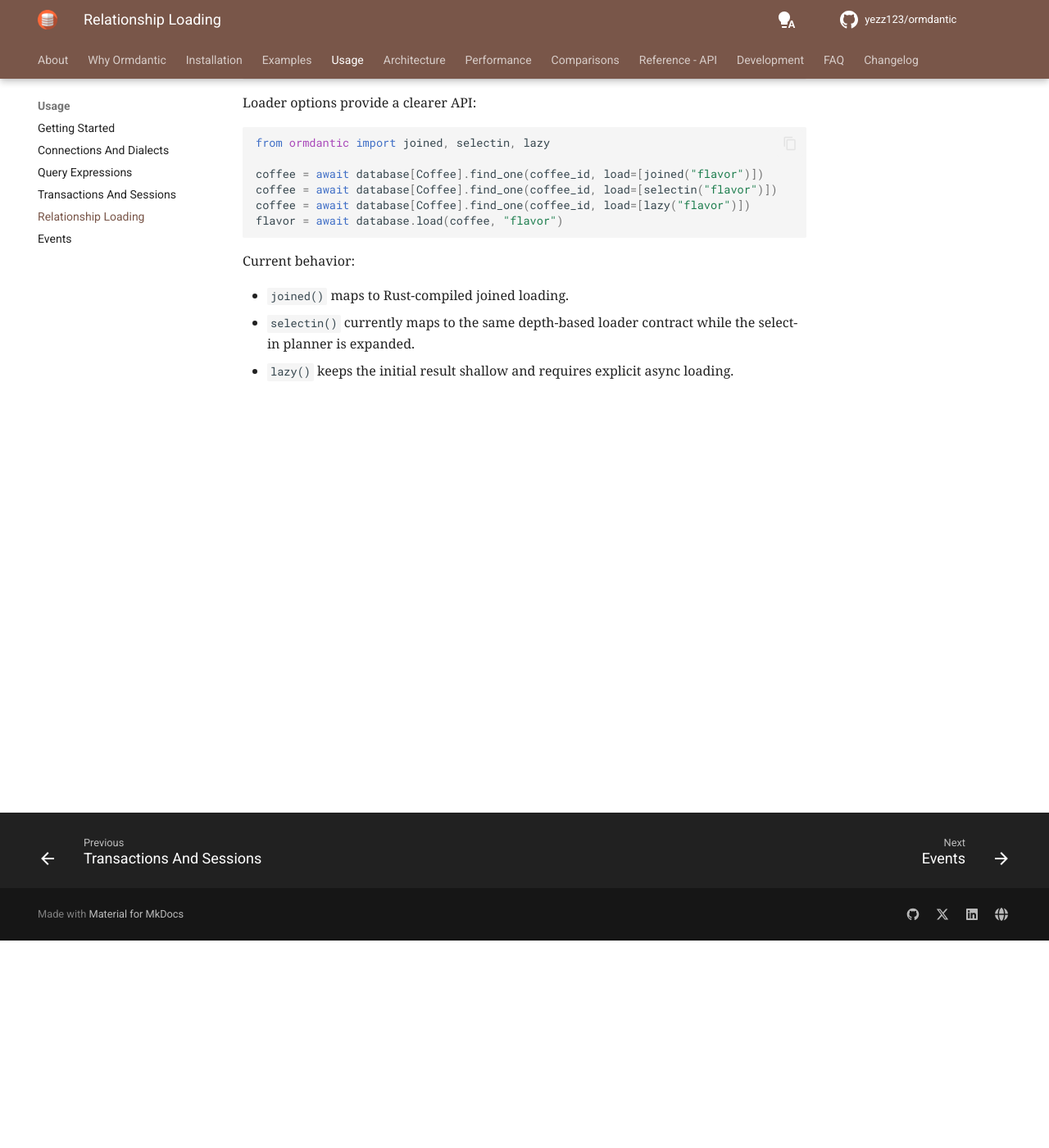
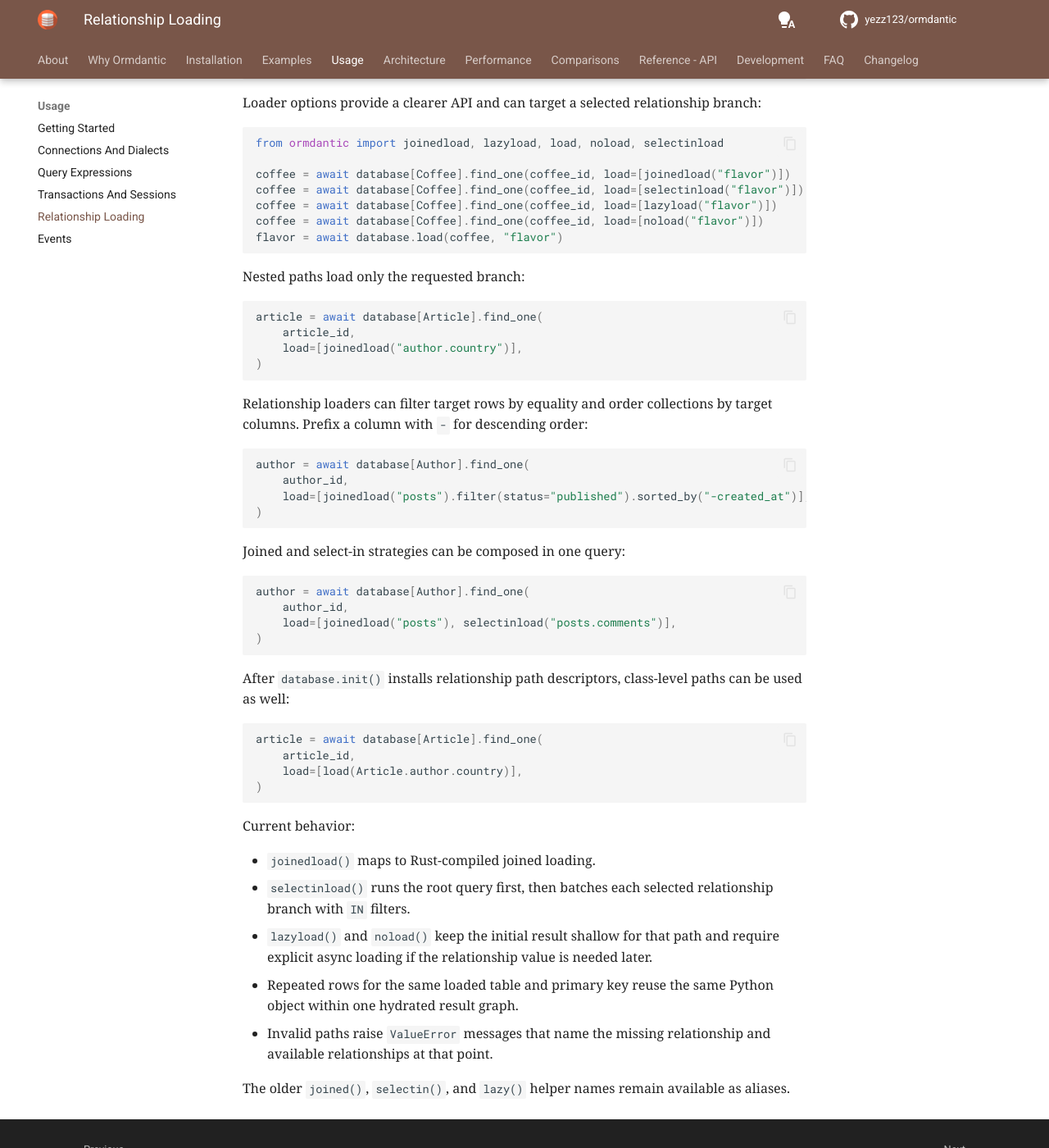
Before and after one commit to yezz123/ormdantic, an MkDocs documentation site: the page built from docs/usage/relationship-loading.md, in a window 1280 px wide and 1400 px high, scrolled down 253 px. Shown: the whole window at 82% size. Built offline with MkDocs 1.6.1 and Material for MkDocs 9.7.7, drawn with Linux system fonts in a browser that asks for light colours; comment, search, counter and statistics services are not loaded.

Commit message:
🔄 Update relationship loading in examples to utilize new loaders
- Replaced `lazy` with `lazyload` and `selectinload` in the `find_one` method for improved relationship loading strategies.
- Enhanced assertions to validate the loaded relationships correctly, ensuring consistency with the updated loading methods.

````diff
--- a/docs/usage/relationship-loading.md
+++ b/docs/usage/relationship-loading.md
@@ -6,19 +6,64 @@ Existing `depth` loading remains supported:
 coffee = await database[Coffee].find_one(coffee_id, depth=1)
 ```
 
-Loader options provide a clearer API:
+Loader options provide a clearer API and can target a selected relationship
+branch:
 
 ```python
-from ormdantic import joined, selectin, lazy
+from ormdantic import joinedload, lazyload, load, noload, selectinload
 
-coffee = await database[Coffee].find_one(coffee_id, load=[joined("flavor")])
-coffee = await database[Coffee].find_one(coffee_id, load=[selectin("flavor")])
-coffee = await database[Coffee].find_one(coffee_id, load=[lazy("flavor")])
+coffee = await database[Coffee].find_one(coffee_id, load=[joinedload("flavor")])
+coffee = await database[Coffee].find_one(coffee_id, load=[selectinload("flavor")])
+coffee = await database[Coffee].find_one(coffee_id, load=[lazyload("flavor")])
+coffee = await database[Coffee].find_one(coffee_id, load=[noload("flavor")])
 flavor = await database.load(coffee, "flavor")
+```
+
+Nested paths load only the requested branch:
+
+```python
+article = await database[Article].find_one(
+    article_id,
+    load=[joinedload("author.country")],
+)
+```
+
+Relationship loaders can filter target rows by equality and order collections by
+target columns. Prefix a column with `-` for descending order:
+
+```python
+author = await database[Author].find_one(
+    author_id,
+    load=[joinedload("posts").filter(status="published").sorted_by("-created_at")],
+)
+```
+
+Joined and select-in strategies can be composed in one query:
+
+```python
+author = await database[Author].find_one(
+    author_id,
+    load=[joinedload("posts"), selectinload("posts.comments")],
+)
+```
+
+After `database.init()` installs relationship path descriptors, class-level paths can
+be used as well:
+
+```python
+article = await database[Article].find_one(
+    article_id,
+    load=[load(Article.author.country)],
+)
 ```
 
 Current behavior:
 
-- `joined()` maps to Rust-compiled joined loading.
-- `selectin()` currently maps to the same depth-based loader contract while the select-in planner is expanded.
-- `lazy()` keeps the initial result shallow and requires explicit async loading.
+- `joinedload()` maps to Rust-compiled joined loading.
+- `selectinload()` runs the root query first, then batches each selected relationship branch with `IN` filters.
+- `lazyload()` and `noload()` keep the initial result shallow for that path and require explicit async loading if the relationship value is needed later.
+- Repeated rows for the same loaded table and primary key reuse the same Python object within one hydrated result graph.
+- Invalid paths raise `ValueError` messages that name the missing relationship and available relationships at that point.
+
+The older `joined()`, `selectin()`, and `lazy()` helper names remain available as
+aliases.
````
Also changed, not shown: docs/api/loaders.md (+6 -0 lines), 1 other file.
